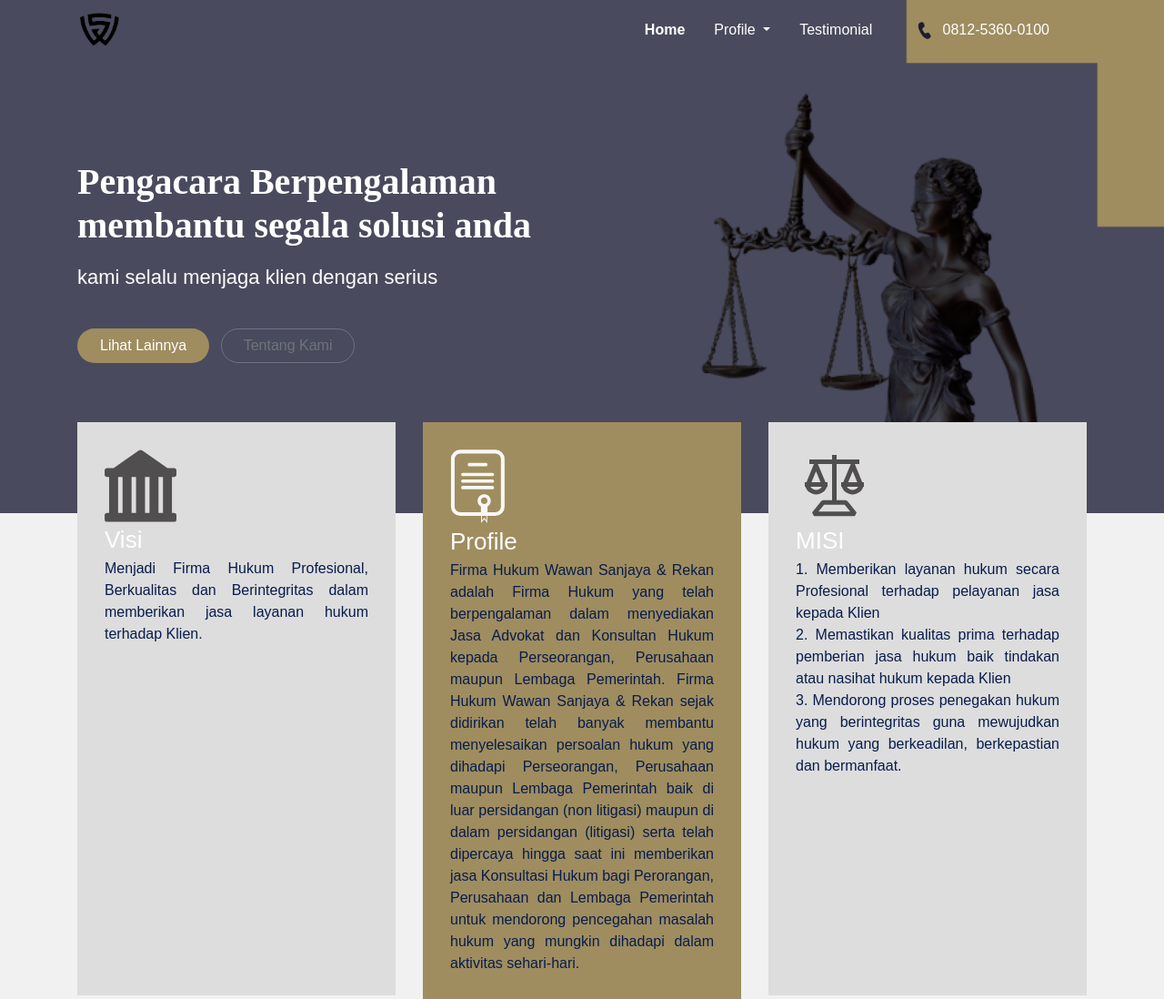
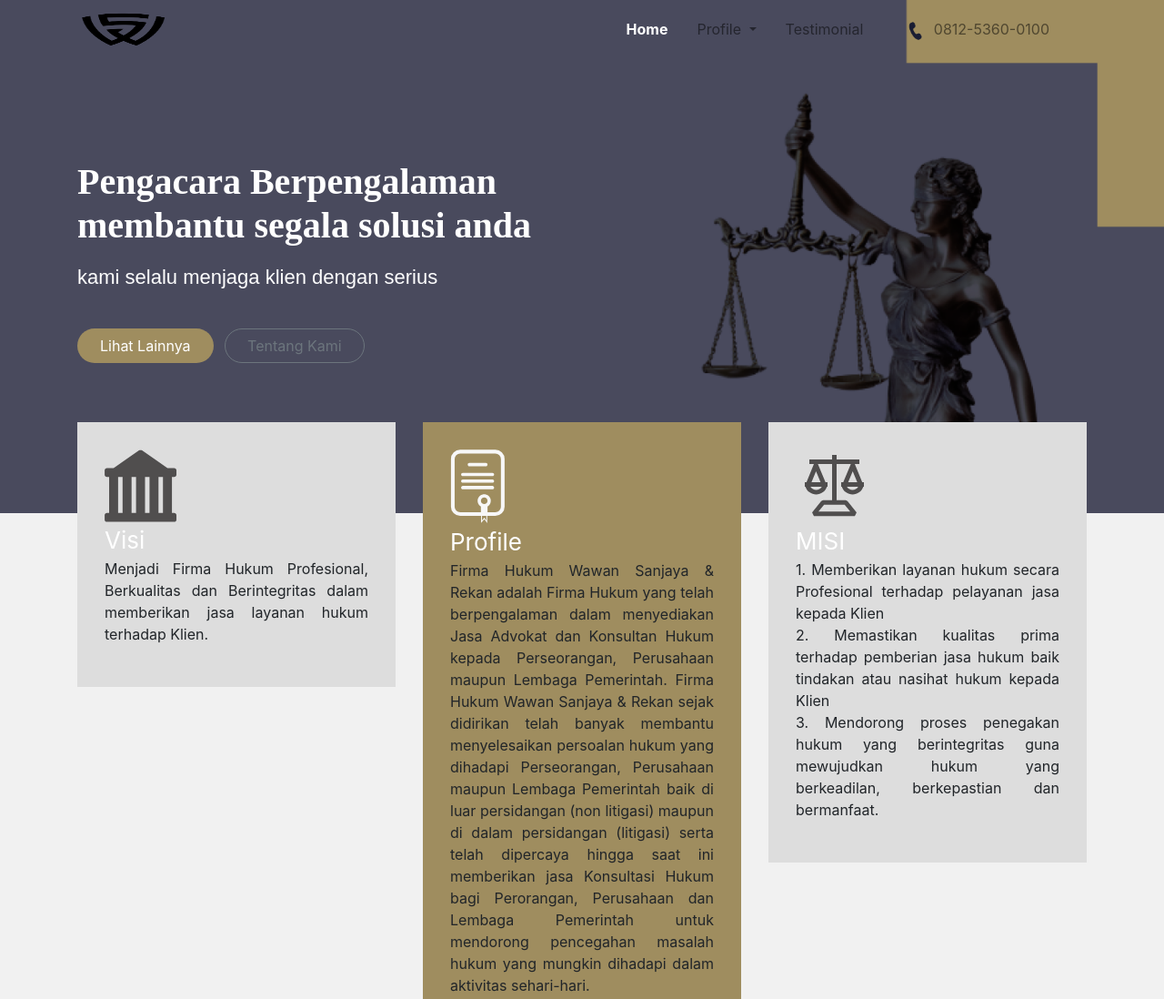
Before and after one commit to programmingpoltek/programmingpoltek.github.io, a plain HTML site: page index.html in a window 1280 px wide. Shown: the top 1098 px of the page at 91% size. Drawn offline with nearby package versions, Linux system fonts and the light colour scheme.

Commit message:
ini gatau

```diff
--- a/frontend/Styles/main.scss
+++ b/frontend/Styles/main.scss
@@ -160,7 +160,6 @@ header {
   .section-galery-heading2 {
     margin-top: 30px;
 
-
     h2,
     p {
       color: rgb(255, 255, 255);
@@ -184,7 +183,6 @@ header {
     }
   }
 }
-
 
 .section-gallery {
   margin-top: -120px;
@@ -223,7 +221,7 @@ header {
 
   .section-popular-package {
     .card-travel {
-      min-height: 630px;
+      min-height: 60px;
       background-color: #ddd;
       padding: 30px;
       background-size: cover;
--- a/index.html
+++ b/index.html
@@ -10,11 +10,12 @@
   <link rel="preconnect" href="https://fonts.gstatic.com" crossorigin>
   <link href="https://fonts.googleapis.com/css2?family=Libre+Baskerville:ital,wght@0,400;0,700;1,400&display=swap" rel="stylesheet">
 
+  <link rel="stylesheet" href="frontend/styles/main.css">
+
   <link rel="stylesheet" href="frontend/libraries/bootstrap/css/bootstrap.min.css">
   <link rel="stylesheet" href="frontend/libraries/fontawesome/css/all.min.css">
 
   <link rel="shortcut icon" href="frontend/images/ws-0611.png">
-  <link rel="stylesheet" href="frontend/styles/main.css">
   <title>Web Lawyer</title>
 </head>
 
@@ -25,7 +26,7 @@
   <div class="container">
     <nav class='row navbar navbar-expand-lg navbar-light col-sm-bg-dark'>
       <a href="#" class='navbar-brand'>
-        <img src="frontend/images/ws-0611.png" alt="Logo Lawyer">
+        <img src="frontend/images/ws-0611.png" alt="Logo Lawyer" width='100px'>
       </a>
       <button class="navbar-toggler navbar-toggler-right" type="button" data-toggle="collapse" data-target="#navb">
         <span class="navbar-toggler-icon">
```
Also changed, not shown: frontend/Styles/main.css, 1 other file.
